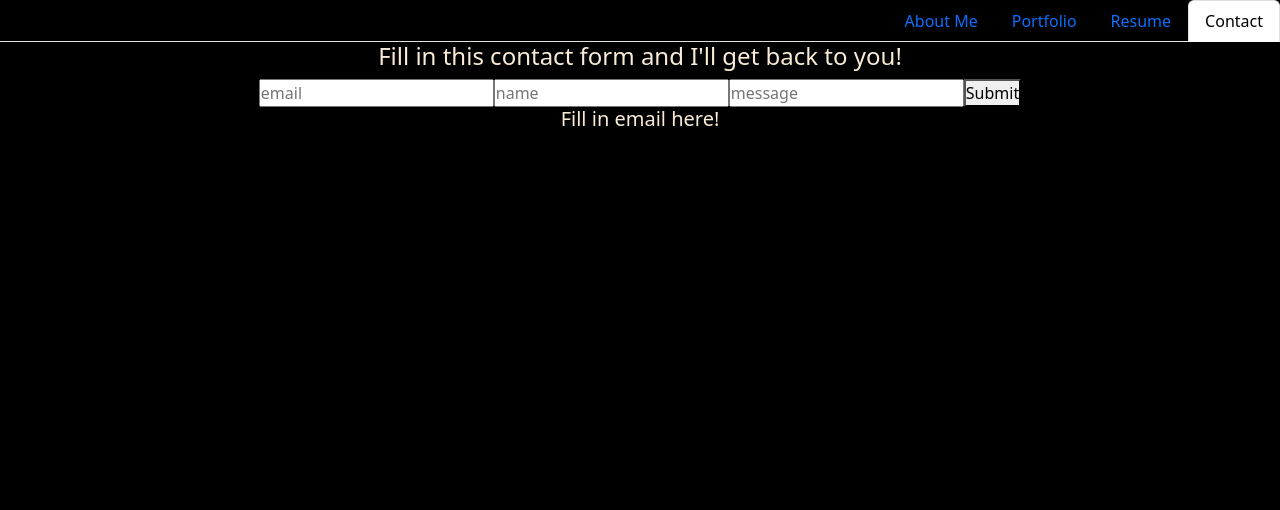
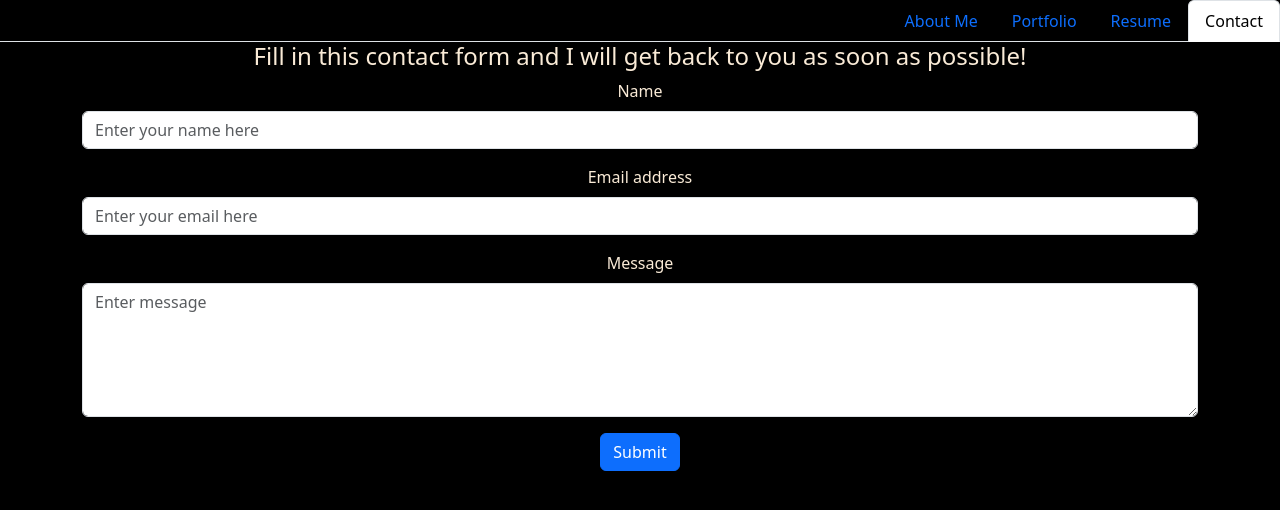
Before and after one commit to tyler273/react-portfolio-tjw, a React (Vite) app: page /Contact in a window 1280 px wide. Shown: the top 510 px of the page. Built offline with nearby package versions, Linux system fonts and the light colour scheme.

Commit message:
Update typo in Contact

```diff
--- a/package.json
+++ b/package.json
@@ -13,6 +13,7 @@
     "bootstrap": "^5.3.1",
     "gh-pages": "^6.0.0",
     "react": "^18.2.0",
+    "react-bootstrap": "^2.8.0",
     "react-dom": "^18.2.0",
     "react-router-dom": "^6.15.0"
   },
--- a/src/pages/Contact.jsx
+++ b/src/pages/Contact.jsx
@@ -1,4 +1,6 @@
 import { useState } from 'react';
+import Button from 'react-bootstrap/Button';
+import Form from 'react-bootstrap/Form';
 
 // Here we import a helper function that will check if the email is valid
 import { validateEmail } from '../utils/helpers';
@@ -27,6 +29,35 @@ function Contact() {
     }
   };
 
+  const handleNameInput = (event) => {
+    event.preventDefault();
+    setErrorMessage('');
+
+    if (!name) {
+      setErrorMessage('Enter a name');
+
+      return;
+    } else {
+      if (!message) {
+        setErrorMessage('Enter a message');
+
+        return;
+      } else {
+        if (!email) {
+          setErrorMessage('Enter an email address');
+
+          return;
+        } else {
+          if (!validateEmail(email)) {
+            setErrorMessage('Enter a valid email address');
+
+            return;
+          }
+        }
+      }
+    }
+  }
+
   const handleEmailInput = (event) => {
     event.preventDefault();
     setErrorMessage('');
@@ -48,35 +79,6 @@ function Contact() {
         } else {
           if (!message) {
             setErrorMessage('Enter a message');
-
-            return;
-          }
-        }
-      }
-    }
-  }
-
-  const handleNameInput = (event) => {
-    event.preventDefault();
-    setErrorMessage('');
-
-    if (!name) {
-      setErrorMessage('Enter a name');
-
-      return;
-    } else {
-      if (!message) {
-        setErrorMessage('Enter a message');
-
-        return;
-      } else {
-        if (!email) {
-          setErrorMessage('Enter an email address');
-
-          return;
-        } else {
-          if (!validateEmail(email)) {
-            setErrorMessage('Enter a valid email address');
 
             return;
           }
@@ -116,8 +118,64 @@ function Contact() {
 
   return (
     <div className="container text-center">
-      <h4>Fill in this contact form and I'll get back to you!</h4>
-      <form className="form">
+      <h4>Fill in this contact form and I will get back to you as soon as possible!</h4>
+      <Form>
+      <Form.Group className="mb-3" controlId="formBasicText">
+        <Form.Label>Name</Form.Label>
+        <Form.Control
+          value={name}
+          name="name"
+          onChange={handleInputChange}
+          onBlur={handleNameInput}
+          type="text"
+          placeholder="Enter your name here"
+        />
+      </Form.Group>
+
+      <Form.Group className="mb-3" controlId="formBasicEmail">
+        <Form.Label>Email address</Form.Label>
+        <Form.Control
+          value={email}
+          name="email"
+          onChange={handleInputChange}
+          onBlur={handleEmailInput}
+          type="email"
+          placeholder="Enter your email here"
+        />
+      </Form.Group>
+
+      <Form.Group className="mb-3" controlId="formControlTextarea">
+            <Form.Label>Message</Form.Label>
+            <Form.Control
+              as="textarea"
+              placeholder="Enter message"
+              rows="5"
+              onChange={handleInputChange}
+              onBlur={handleMessageInput}
+              value={message}
+            />
+            <Form.Text className="text-muted">{errorMessage}</Form.Text>
+          </Form.Group>
+          <Button variant="primary" type="submit">
+            Submit
+          </Button>
+      </Form>
+    </div>
+  );
+}
+
+export default Contact;
+
+//NOTE - class code
+{/* <form className="form">
+        <input
+          value={name}
+          name="name"
+          onChange={handleInputChange}
+          onBlur={handleNameInput}
+          type="text"
+          placeholder="name"
+        />
         <input
           value={email}
           name="email"
@@ -125,14 +183,6 @@ function Contact() {
           onBlur={handleEmailInput}
           type="email"
           placeholder="email"
-        />
-        <input
-          value={name}
-          name="name"
-          onChange={handleInputChange}
-          onBlur={handleNameInput}
-          type="text"
-          placeholder="name"
         />
         <input
           value={message}
@@ -150,8 +200,4 @@ function Contact() {
         </div>
       )}
       <h5>Fill in email here!</h5>
-    </div>
-  );
-}
-
-export default Contact;
+    </div> */}
--- /dev/null
+++ b/src/styles/Contact.css
@@ -0,0 +1,4 @@
+.form {
+    display: flex;
+    justify-content: space-around;
+}
```
Also changed, not shown: 1 other file (tests, documents, lock files or other folders).
